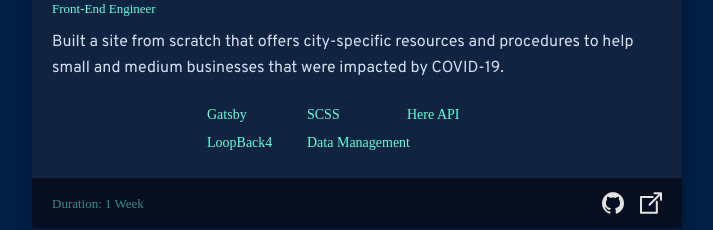
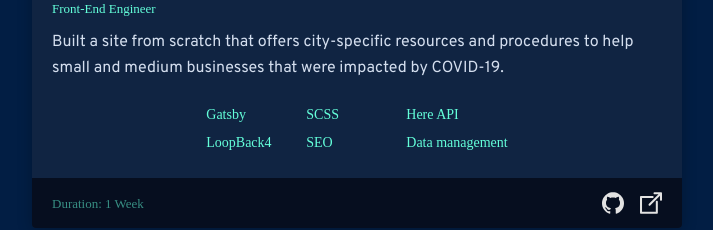
Before and after one commit to royamoussapour/portfolio, a React (Create React App) app: page / in a window 1280 px wide. Shown: the part 2460-2690 px from the top of the page, without its empty margins (283-996 px from the left). Built offline with nearby package versions, Linux system fonts and the light colour scheme; a web font is replaced by a local one.

Commit message:
Fix tech stack

```diff
--- a/src/data/projects.js
+++ b/src/data/projects.js
@@ -17,7 +17,7 @@ const projects = [
     role: "Front-End Engineer",
     weekDuration: 1,
     technologies1: ["Gatsby", "SCSS", "Here API"],
-    technologies2: ["LoopBack4", "Data Management"],
+    technologies2: ["LoopBack4", "SEO", "Data management"],
   },
   {
     id: 4,
```
